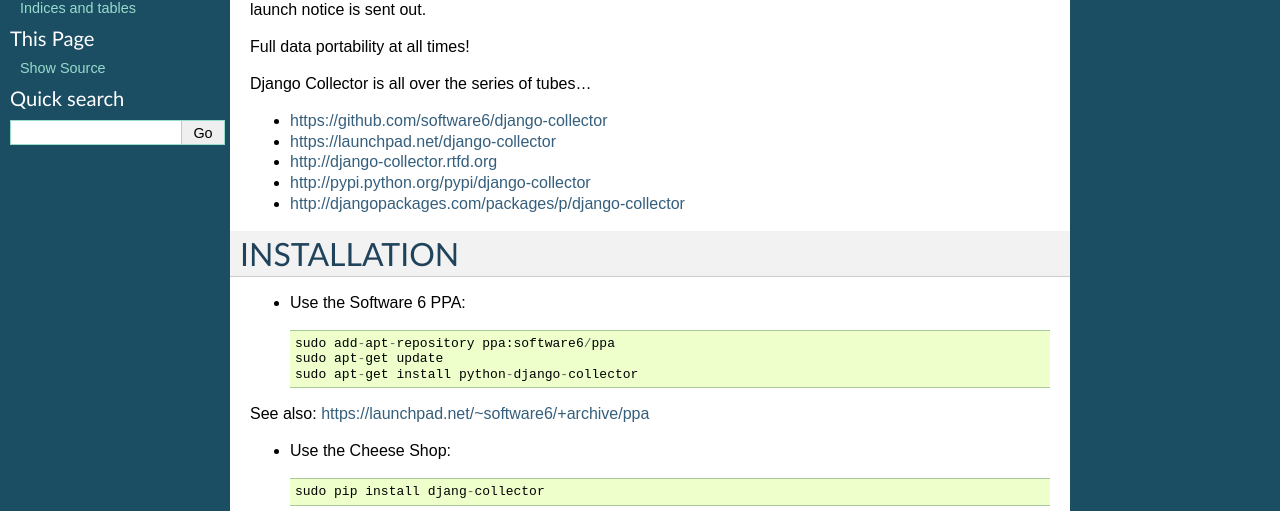
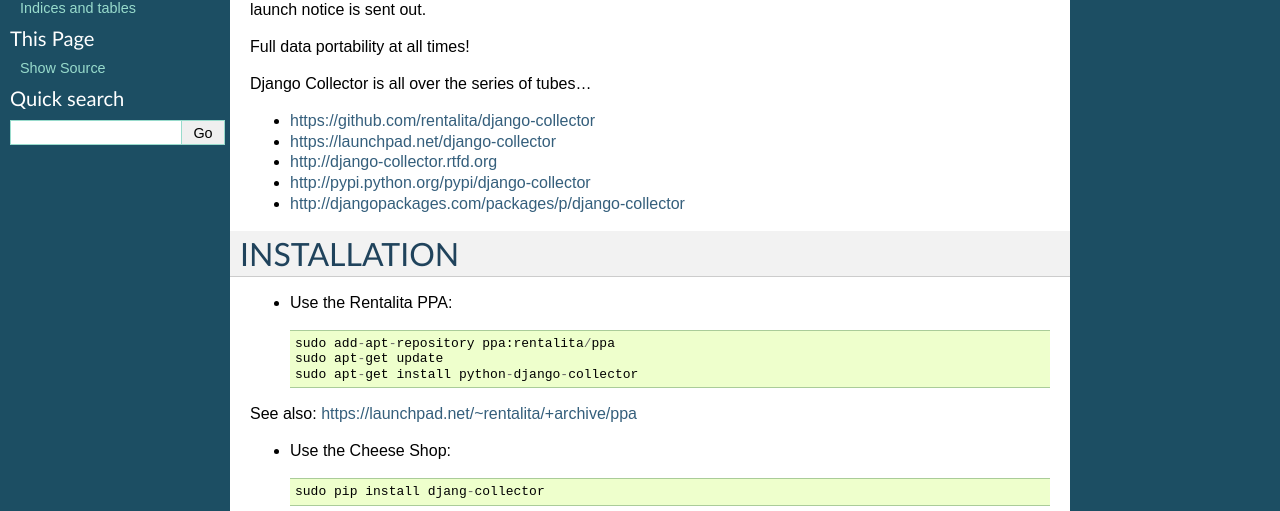
Before and after one commit to rentalita/django-collector, a Sphinx documentation site: the page built from docs/index.rst, in a window 1280 px wide and 900 px high. Shown: the part 170-681 px from the top of the window. Built offline with Sphinx 7.4.7, drawn with Linux system fonts in a browser that asks for light colours; some of the changed text lies outside the part shown.

Commit message:
Software 6 is now Rentalita

```diff
--- a/docs/conf.py
+++ b/docs/conf.py
@@ -41,7 +41,7 @@
 
 # General information about the project.
 project = u'Django Collector'
-copyright = u'2011, Software 6'
+copyright = u'2011, Rentalita'
 
 # The version info for the project you're documenting, acts as replacement for
 # |version| and |release|, also used in various other places throughout the
@@ -179,7 +179,7 @@
 # (source start file, target name, title, author, documentclass [howto/manual]).
 latex_documents = [
   ('index', 'DjangoCollector.tex', u'Django Collector Documentation',
-   u'Software 6', 'manual'),
+   u'Rentalita', 'manual'),
 ]
 
 # The name of an image file (relative to this directory) to place at the top of
@@ -212,5 +212,5 @@
 # (source start file, name, description, authors, manual section).
 man_pages = [
     ('index', 'djangocollector', u'Django Collector Documentation',
-     [u'Software 6'], 1)
+     [u'Rentalita'], 1)
 ]
--- a/docs/index.rst
+++ b/docs/index.rst
@@ -18,7 +18,7 @@
 
 Django Collector is all over the series of tubes...
 
-* https://github.com/software6/django-collector
+* https://github.com/rentalita/django-collector
 * https://launchpad.net/django-collector
 * http://django-collector.rtfd.org
 * http://pypi.python.org/pypi/django-collector
@@ -27,13 +27,13 @@
 INSTALLATION
 ============
 
-* Use the Software 6 PPA::
+* Use the Rentalita PPA::
 
-    sudo add-apt-repository ppa:software6/ppa
+    sudo add-apt-repository ppa:rentalita/ppa
     sudo apt-get update
     sudo apt-get install python-django-collector
 
-See also: https://launchpad.net/~software6/+archive/ppa
+See also: https://launchpad.net/~rentalita/+archive/ppa
 
 * Use the Cheese Shop::
 
--- a/setup.py
+++ b/setup.py
@@ -9,10 +9,10 @@
 
 setup(name=PACKAGE, version=VERSION,
       packages=find_packages('src/python'), package_dir={'': 'src/python'},
-      author='Software 6',
-      author_email='hello@software6.net',
+      author='Rentalita',
+      author_email='hello@rentalita.net',
       description='Collect email addresses to tell people when a start-up has launched.',
-      url='https://github.com/software6/django-collector',
+      url='https://github.com/rentalita/django-collector',
 )
 
 # Local Variables:
```
Also changed, not shown: README.md (+4 -4 lines), 4 other files.
